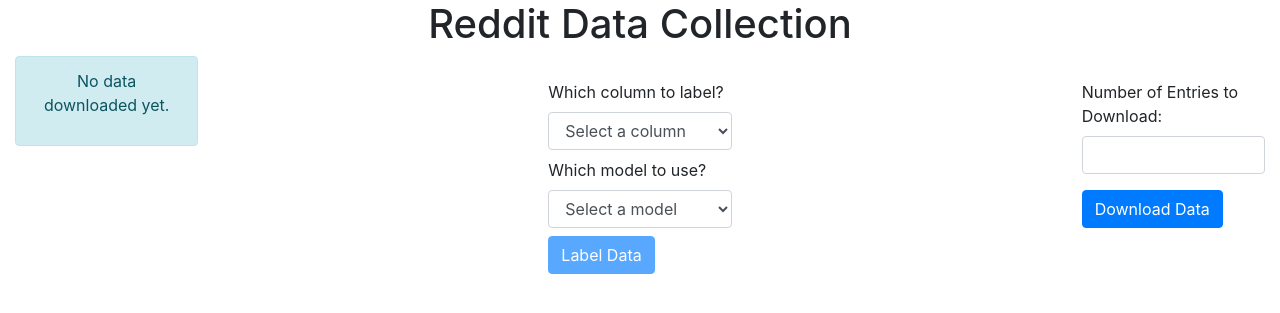
After one commit to kkasra12/luxembourg_semantic_analysis, a Flask app: page /show_data/reddit in a window 1280 px wide. The commit adds this page. Shown: the top 313 px of the page. Run offline with Flask 3, Linux system fonts and the light colour scheme; parts of the project's set-up code (start-up, migrations or seed data) failed here and were passed over; some libraries are stand-ins or nearby versions.

Commit message:
redit data reading, downloading and labeling works fine

```diff
--- a/app.py
+++ b/app.py
@@ -1,14 +1,15 @@
 import re
 
 from dotenv import load_dotenv
-from flask import Flask, render_template, request
+from flask import Flask, redirect, render_template, request, url_for
 import pandas as pd
 
 from models import all_models
+from data import check_downloaded_data, data_downloader
 
 load_dotenv()
 
-
+# TODO: use better name for this
 all_models_ = [model() for model in all_models]
 
 app = Flask(__name__)
@@ -64,6 +65,10 @@
     }
 
 
+def select_best_label(predictions: list[dict[str, float | str]]) -> str:
+    return max(predictions, key=lambda x: x["score"])["label"]
+
+
 @app.route("/hello/")
 @app.route("/hello/<name>")
 def hello(name=None):
@@ -102,5 +107,58 @@
     )
 
 
+@app.route("/show_data/<social_media>")
+def show_data(social_media):
+    df = check_downloaded_data(social_media)
+    if df is None:
+        return render_template(
+            f"show_data_{social_media}.html",
+            is_data_available=False,
+        )
+    return render_template(
+        f"show_data_{social_media}.html",
+        table=df.to_html(),
+        data_size=len(df),
+        is_data_available=True,
+        columns=df.columns,
+        social_media_name=social_media,
+        model_names=[
+            humanize_model_name(model.__class__.__name__) for model in all_models_
+        ],
+    )
+
+
+@app.route("/download_<social_media>", methods=["POST"])
+def download_data(social_media):
+    func = data_downloader(social_media)
+    func(**request.form)
+    return redirect(url_for("show_data", social_media=social_media))
+
+
+@app.route("/label_data/<social_media>", methods=["POST"])
+def label_data(social_media):
+    df = check_downloaded_data(social_media)
+    assert df is not None, f"No data for {social_media}"
+    df = df[request.form["col_name"]].dropna().to_frame()
+    model = all_models_[int(request.form["model_index"])]
+    model_name = humanize_model_name(model.__class__.__name__)
+    predictions = []
+    for (row,) in df.itertuples(index=False):
+        out = model.predict(row)
+        if out:
+            predictions.append(select_best_label(out))
+        else:
+            predictions.append("N/A")
+    df["predicted label"] = predictions
+    return render_template(
+        "label_data.html",
+        table=df.to_html(),
+        data_size=len(df),
+        columns=df.columns,
+        social_media_name=social_media,
+        model_name=model_name,
+    )
+
+
 if __name__ == "__main__":
     app.run(debug=True)
--- /dev/null
+++ b/data/__init__.py
@@ -0,0 +1,4 @@
+from .data_collector import data_downloader
+from .utils import check_downloaded_data
+
+__all__ = ["check_downloaded_data", "data_downloader"]
--- /dev/null
+++ b/data/utils.py
@@ -0,0 +1,29 @@
+import glob
+import os
+
+import pandas as pd
+
+
+def check_downloaded_data(social_media: str):
+    """
+    Normally, we will have a folder as same as the given `social_media` name.
+    in this folder, we will have several csv files which are the downloaded data.
+    This function will check if the data is downloaded or not.
+    if the data is downloaded, it will combine all the csv files into one csv file and return the dataframe.
+
+    :param social_media: str
+    :return: pd.DataFrame or None if the data is not downloaded
+    """
+    print(social_media)
+    if social_media not in os.listdir(os.path.dirname(__file__)):
+        return
+    print(os.path.dirname(__file__))
+
+    all_dfs = []
+    for file in glob.glob(
+        os.path.join(os.path.dirname(__file__), social_media, "*.csv")
+    ):
+        all_dfs.append(pd.read_csv(file))
+
+    df = pd.concat(all_dfs, ignore_index=True)
+    return df
--- a/requirement.txt
+++ b/requirement.txt
@@ -7,3 +7,4 @@
 google-cloud-language==2.15.1
 python-dotenv==1.0.1
 accelerate>=0.26.0
+praw==7.8.1
--- /dev/null
+++ b/templates/show_data_reddit.html
@@ -0,0 +1,101 @@
+<!DOCTYPE html>
+<html lang="en">
+
+<head>
+    <meta charset="UTF-8">
+    <meta name="viewport" content="width=device-width, initial-scale=1.0">
+    <title>Reddit Data Collection</title>
+    <link rel="stylesheet" href="https://stackpath.bootstrapcdn.com/bootstrap/4.5.2/css/bootstrap.min.css">
+
+    <style>
+        th {
+            text-align: center;
+        }
+    </style>
+</head>
+
+<body>
+    <div class="container-fluid">
+        <h1 class="text-center">Reddit Data Collection</h1>
+        <div class="row">
+
+            <div class="col-2">
+                <div class="alert alert-info text-center">
+                    {% if is_data_available %}
+                    <p>Data downloaded: {{ data_size }} entries</p>
+                    {% else %}
+                    <p>No data downloaded yet.</p>
+                    {% endif %}
+                </div>
+            </div>
+
+            <div class="col-3"></div>
+            <div class="col-2">
+                <form action="/label_data/{{ social_media_name }}" method="post" class="mt-4">
+                    <label for="col_name">Which column to label?</label>
+                    <select name="col_name" id="col_name" class="form-control" required>
+                        <option value="" disabled selected>Select a column</option>
+                        {% for col in columns %}
+                        <option value="{{ col }}">{{ col }}</option>
+                        {% endfor %}
+                    </select>
+                    <label for="model_index" class="mt-2">Which model to use?</label>
+                    <select name="model_index" id="model_index" class="form-control" required>
+                        <option value="" disabled selected>Select a model</option>
+                        {% for model in model_names %}
+                        <option value="{{ loop.index0 }}">{{ model }}</option>
+                        {% endfor %}
+                    </select>
+
+                    <button type="submit" class="btn btn-primary mt-2" {% if not is_data_available %}disabled{% endif
+                        %}>Label Data</button>
+                </form>
+            </div>
+
+            <div class="col-3"></div>
+
+            <div class="col-2">
+                <form action="/download_reddit" method="post" class="mt-4">
+                    <div class="form-group">
+                        <label for="limit">Number of Entries to Download:</label>
+                        <input type="number" class="form-control" id="limit" name="limit" required>
+                    </div>
+                    <button type="submit" class="btn btn-primary">Download Data</button>
+                </form>
+            </div>
+        </div>
+
+        <div class="row table w-100 mt-20">
+            {{ table | safe }}
+        </div>
+
+        <button onclick="topFunction()" id="goUpBtn" title="Go to top" class="btn btn-secondary">Go Up</button>
+
+        <script>
+            // Get the button
+            var goUpBtn = document.getElementById("goUpBtn");
+
+            // When the user scrolls down 20px from the top of the document, show the button
+            window.onscroll = function () { scrollFunction() };
+
+            function scrollFunction() {
+                if (document.body.scrollTop > 20 || document.documentElement.scrollTop > 20) {
+                    goUpBtn.style.display = "block";
+                } else {
+                    goUpBtn.style.display = "none";
+                }
+            }
+
+            // When the user clicks on the button, scroll to the top of the document
+            function topFunction() {
+                document.body.scrollTop = 0;
+                document.documentElement.scrollTop = 0;
+            }
+        </script>
+    </div>
+    <script src="https://code.jquery.com/jquery-3.5.1.slim.min.js"></script>
+    <script src="https://cdn.jsdelivr.net/npm/@popperjs/core@2.5.4/dist/umd/popper.min.js"></script>
+    <script src="https://stackpath.bootstrapcdn.com/bootstrap/4.5.2/js/bootstrap.min.js"></script>
+</body>
+
+</html>
```
Also changed, not shown: data/data_collector.py (added, +72 -0 lines), models/__init__.py (+4 -4 lines), models/sentiment_models.py (+18 -4 lines), templates/index.html (+8 -0 lines), templates/label_data.html (added, +31 -0 lines), templates/show_data_twitter.html (added, +49 -0 lines), README.md, 1 other file.
